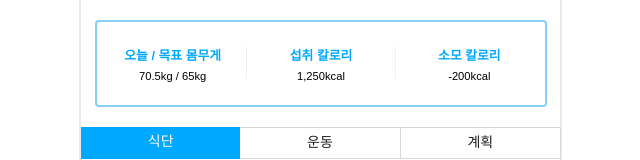
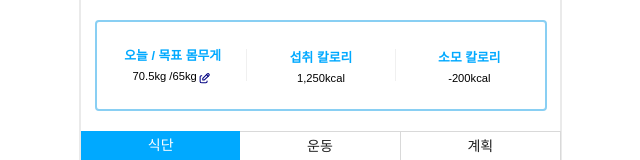
Before and after one commit to elice-cookcook/eatnfit, a React (Vite) app in the folder client/: page /main in a window 1280 px wide. Shown: the part 510-670 px from the top of the page, without its empty margins (320-960 px from the left). Built offline with nearby package versions, Linux system fonts and the light colour scheme; a web font is replaced by a local one.

Commit message:
Chore : import EditWeightForm at Dashboard

```diff
--- a/client/src/pages/MainPage/MainPage.tsx
+++ b/client/src/pages/MainPage/MainPage.tsx
@@ -29,10 +29,10 @@ const MainPage = () => {
           "-200kcal",
         ]}
         width={85}
-        value1={currentWeight}
-        value2={goalWeight}
-        onChange1={(e) => setCurrentWeight(e.target.value)}
-        onChange2={(e) => setGoalWeight(e.target.value)}
+        weight1={currentWeight}
+        weight2={goalWeight}
+        onChange1={(e) => setCurrentWeight(parseFloat(e.target.value))}
+        onChange2={(e) => setGoalWeight(parseFloat(e.target.value))}
       />
       <MainRadioButton defaultValue={radioValue} onChange={setRadioValue} />
       {radioValue === "food" ? (
```
